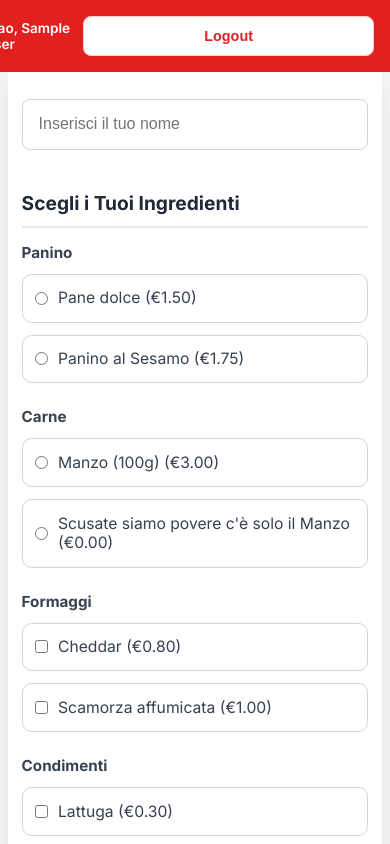
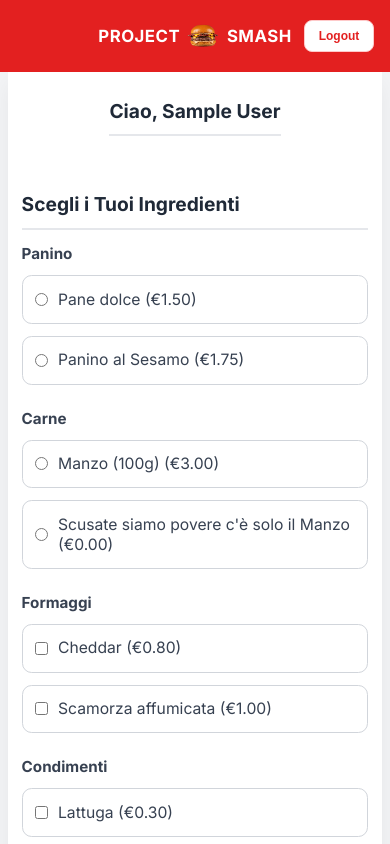
Before and after one commit to rikyking/project-smash, a React (Vite) app: page / in a window 390 px wide. Shown: the top 844 px of the page. Built offline with nearby package versions, Linux system fonts and the light colour scheme; no server answers; the database is empty; sample sign-in values are in the browser's storage.

Commit message:
feat: update Header and MainContent components to support userName prop, enhance logout functionality, and adjust CSS for improved layout

```diff
--- a/src/components/Header.tsx
+++ b/src/components/Header.tsx
@@ -6,9 +6,10 @@ import logo from '/unnamed-removebg-preview.png';
 
 interface Props {
   userLabel?: string;
+  showLogout?: boolean;
 }
 
-export default function Header({ userLabel }: Props) {
+export default function Header({ userLabel, showLogout }: Props) {
   const navigate = useNavigate();
   const [isLoggingOut, setIsLoggingOut] = useState(false);
 
@@ -24,8 +25,10 @@ export default function Header({ userLabel }: Props) {
     }
   };
 
+  const hasActions = userLabel || showLogout;
+
   return (
-    <header className={`top-header ${userLabel ? 'top-header--with-actions' : ''}`}>
+    <header className={`top-header ${hasActions ? 'top-header--with-actions' : ''}`}>
       <div className="brand">
         <span className="brand-text">PROJECT</span>
         <img
@@ -36,9 +39,10 @@ export default function Header({ userLabel }: Props) {
         <span className="brand-text">SMASH</span>
       </div>
 
-      {userLabel && (
+      {hasActions && (
         <div className="header-actions">
-          <span className="header-user">{userLabel}</span>
+          {userLabel && <span className="header-user">{userLabel}</span>}
+          {showLogout && (
             <button
               type="button"
               className="btn btn-logout"
@@ -47,6 +51,7 @@ export default function Header({ userLabel }: Props) {
             >
               {isLoggingOut ? 'Uscita...' : 'Logout'}
             </button>
+          )}
         </div>
       )}
     </header>
--- a/src/components/MainContent.tsx
+++ b/src/components/MainContent.tsx
@@ -10,11 +10,11 @@ import LoadingOverlay from "./LoadingOverlay";
 
 interface Props {
   userId: string;
+  userName: string;
 }
 
-export default function MainContent({ userId }: Props) {
+export default function MainContent({ userId, userName }: Props) {
   const [selected, setSelected] = useState<SelectedIngredients>(emptySelection);
-  const [username, setUsername] = useState("");
   const [isLoading, setIsLoading] = useState(false);
   const [showConfirm, setShowConfirm] = useState(false);
   const [message, setMessage] = useState<{ title: string; text: string } | null>(null);
@@ -53,14 +53,6 @@ export default function MainContent({ userId }: Props) {
       return;
     }
 
-    if (!username.trim()) {
-      setMessage({
-        title: "Nome richiesto",
-        text: "Inserisci il tuo nome per completare l'ordine.",
-      });
-      return;
-    }
-
     setShowConfirm(true);
   }
 
@@ -78,7 +70,7 @@ export default function MainContent({ userId }: Props) {
         sauce: selected.sauce,
         totalPrice: total,
         timestamp: serverTimestamp(),
-        name: username.trim(),
+        name: userName,
         userId,
         status: "pending",
       });
@@ -89,7 +81,6 @@ export default function MainContent({ userId }: Props) {
       });
 
       setSelected(emptySelection);
-      setUsername("");
     } catch (error) {
       console.error("Errore invio ordine:", error);
       setMessage({
@@ -107,13 +98,7 @@ export default function MainContent({ userId }: Props) {
 
       <div className="container">
         <section className="intro-section">
-          <input
-            type="text"
-            id="username"
-            placeholder="Inserisci il tuo nome"
-            value={username}
-            onChange={(e) => setUsername(e.target.value)}
-          />
+          <h1 className="section-title">Ciao, {userName}</h1>
         </section>
 
         <section>
--- a/src/pages/CustomerPage.tsx
+++ b/src/pages/CustomerPage.tsx
@@ -20,10 +20,10 @@ export default function CustomerPage() {
 
   return (
     <div className="page-shell">
-      <Header userLabel={`Ciao, ${user?.displayName || "Utente"}`} />
+      <Header showLogout={true} />
 
       <main className="main-wrapper">
-        <MainContent userId={userId} />
+        <MainContent userId={userId} userName={user?.displayName || "Utente"} />
       </main>
     </div>
   );
--- a/src/style/index.css
+++ b/src/style/index.css
@@ -834,14 +834,15 @@ body {
   .top-header--with-actions {
     flex-direction: column;
     justify-content: center;
-    gap: 0.55rem;
-    padding-top: 0.65rem;
-    padding-bottom: 0.65rem;
+    gap: 0.45rem;
+    padding-top: 0.6rem;
+    padding-bottom: 0.6rem;
   }
 
   .header-actions {
-    width: 100%;
-    justify-content: center;
+    display: flex;
+    align-items: center;
+    gap: 0.6rem;
   }
 
   .header-user {
@@ -862,10 +863,10 @@ body {
   }
 
   .btn-logout {
-    width: 100%;
-    min-width: 0;
-    padding: 0.7rem 0.9rem;
-    font-size: 0.9rem;
+    width: auto;
+    min-width: 70px;
+    padding: 0.5rem 0.6rem;
+    font-size: 0.75rem;
   }
 
   .auth-card {
```
Lines whose indentation alone changed are shown as unchanged.
